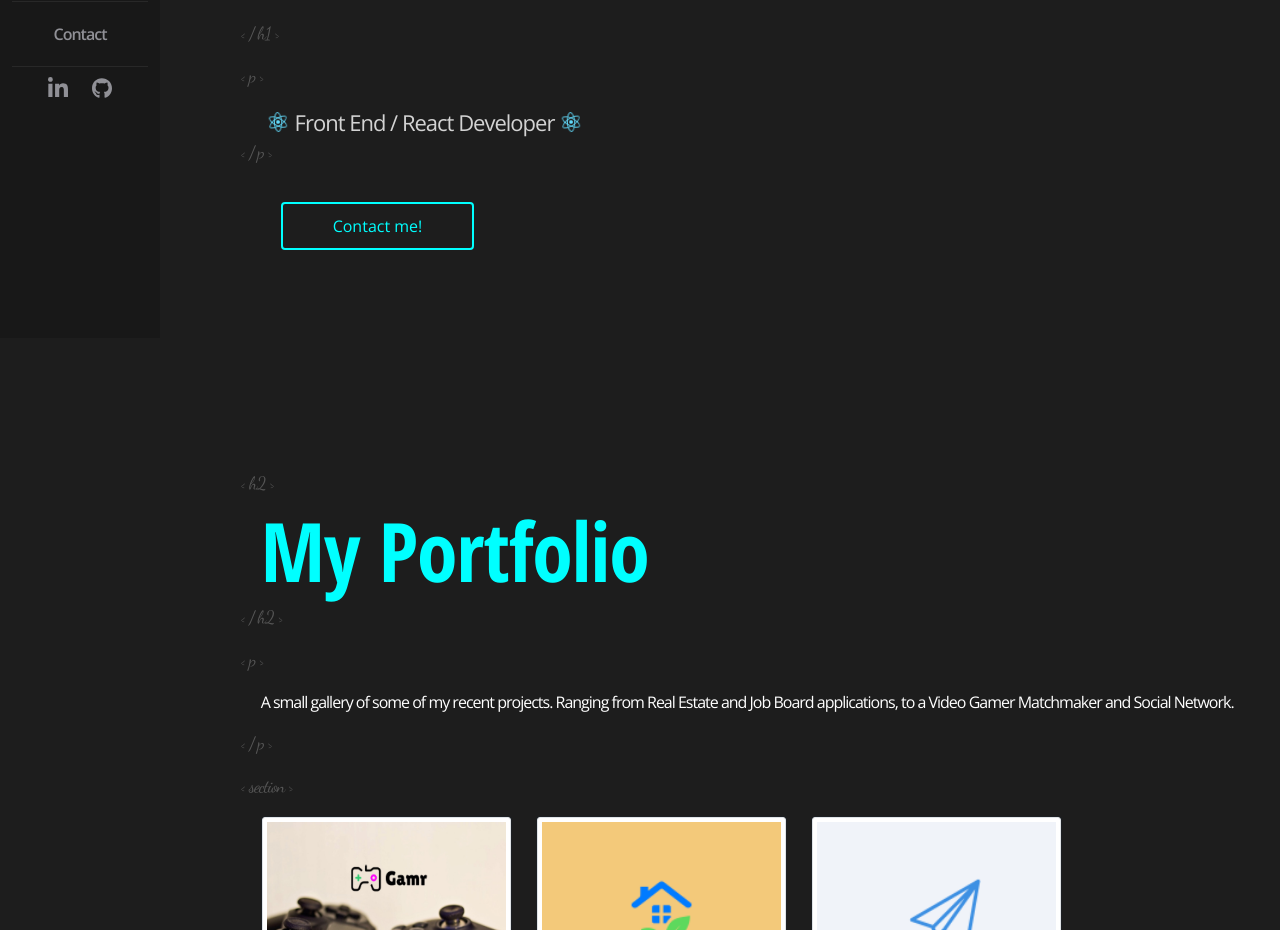
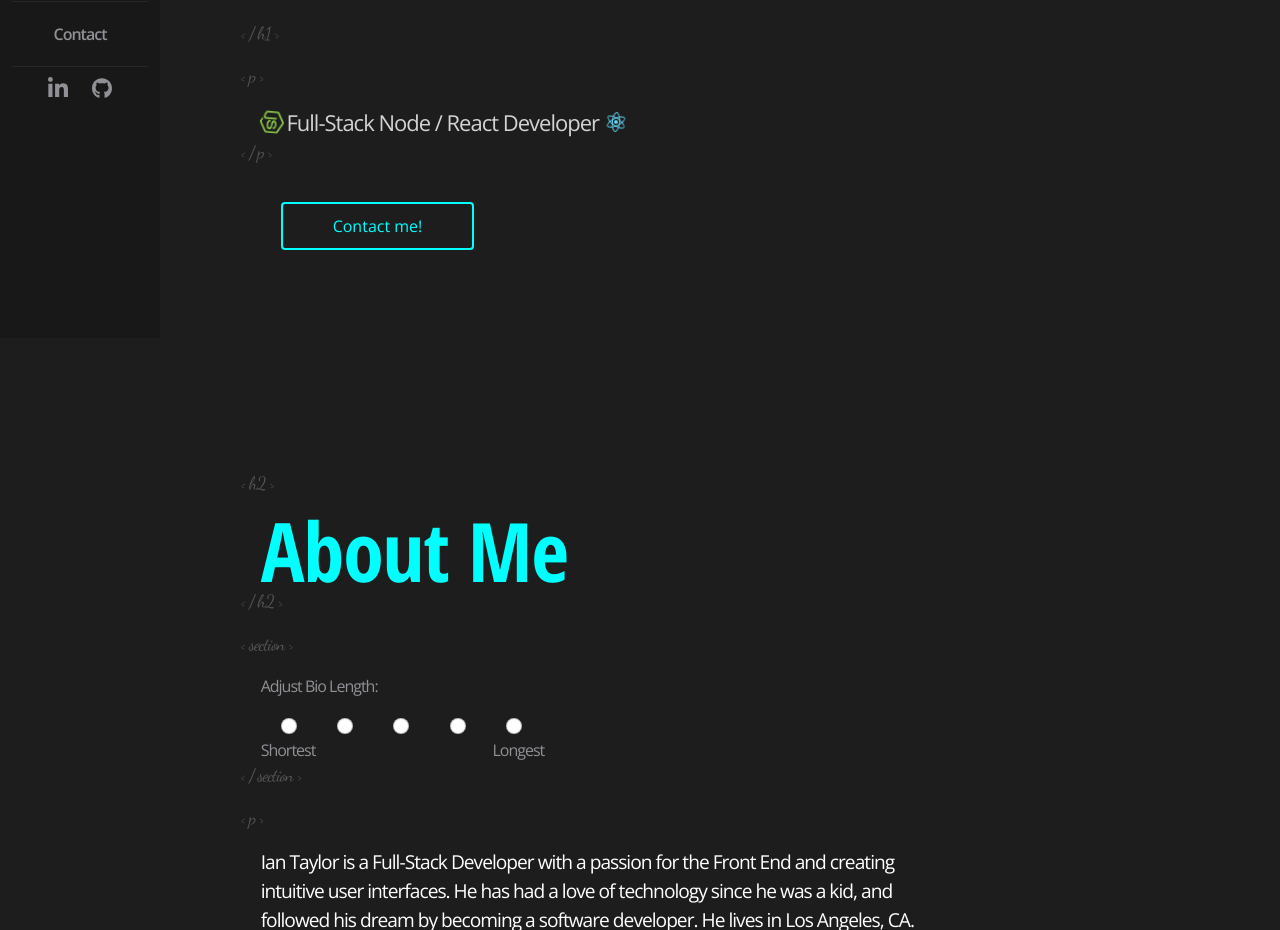
Before and after one commit to iTaylorCodes/portfolio, a React (Create React App) app: page / in a window 1280 px wide. Shown: the part 462-1392 px from the top of the page. Built offline with nearby package versions, Linux system fonts and the light colour scheme; a web font is replaced by a local one.

Commit message:
Setup About section

```diff
--- a/src/App.js
+++ b/src/App.js
@@ -19,11 +19,11 @@ function App() {
           <section id="intro">
             <Introduction />
           </section>
+          <section id="about">
+            <About />
+          </section>
           <section id="projects">
             <Projects />
-          </section>
-          <section id="about">
-            <About />
           </section>
           <section id="skills">
             <Skills />
--- a/src/components/About.js
+++ b/src/components/About.js
@@ -1,12 +1,97 @@
+import { useState } from "react";
+import "../stylesheets/About.css";
+
 const About = () => {
+  const [bioLength, setBioLength] = useState(3);
+
+  const bio = {
+    1: "Ian Taylor follows his dreams.",
+    2: "Ian Taylor is a Full-Stack Developer with a passion for the Front End and creating intuitive user interfaces. He loves tech and follows his dreams.",
+    3: "Ian Taylor is a Full-Stack Developer with a passion for the Front End and creating intuitive user interfaces. He has had a love of technology since he was a kid, and followed his dream by becoming a software developer. He lives in Los Angeles, CA.",
+    4: "Ian Taylor is a Full-Stack Developer with a passion for the Front End and creating intuitive user interfaces. He spent the early years of his career as a leader in the customer service industry, building successful teams by focusing on creating healthy environments through trust and transparency. Even as a child, Ian had a love of technology, and decided to follow his dreams and enter the tech industry as a software developer. He lives in Los Angeles, CA.",
+    5: "Ian Taylor is a Full-Stack Developer with a passion for the Front End and creating intuitive user interfaces. He spent the early years of his career as a leader in the customer service industry, building successful teams by focusing on creating healthy environments through trust and transparency. Even as a child, Ian had a love of technology, and decided to follow his dreams and enter the tech industry as a software developer. He favors the PERN stack becuase JavaScript is the language that keeps on giving. He lives with his husband, Joey, and dog, Oliver, in his home city of Los Angeles, California.",
+  };
+
+  const handleRadio = (e) => {
+    let length = e.target.value;
+    setBioLength(length);
+  };
+
   return (
-    <div className="About">
-      <p className="bg-tag">{"< h2 >"}</p>
-      <h2>About Me</h2>
-      <p className="bg-tag">{"< / h2 >"}</p>
-      <p className="bg-tag">{"< p >"}</p>
-      <p>My name is Ian Taylor</p>
-      <p className="bg-tag">{"< / p >"}</p>
+    <div className="About row">
+      <div className="col-11 col-md-10 col-xl-8 transition-width">
+        <p className="bg-tag">{"< h2 >"}</p>
+        <h2>About Me</h2>
+        <p className="bg-tag">{"< / h2 >"}</p>
+        <p className="bg-tag">{"< section >"}</p>
+        <div className="About-bio-adjuster">
+          <p>Adjust Bio Length:</p>
+          <div className="row ms-2" onChange={handleRadio}>
+            <div className="col-1">
+              <input
+                id="bio-1"
+                type="radio"
+                name="bioLength"
+                value="1"
+                className="form-check-input"
+              />
+            </div>
+            <div className="col-1">
+              <input
+                id="bio-2"
+                type="radio"
+                name="bioLength"
+                value="2"
+                className="form-check-input"
+              />
+            </div>
+            <div className="col-1">
+              <input
+                id="bio-3"
+                type="radio"
+                name="bioLength"
+                value="3"
+                className="form-check-input"
+              />
+            </div>
+            <div className="col-1">
+              <input
+                id="bio-4"
+                type="radio"
+                name="bioLength"
+                value="4"
+                className="form-check-input"
+              />
+            </div>
+            <div className="col-1">
+              <input
+                id="bio-5"
+                type="radio"
+                name="bioLength"
+                value="5"
+                className="form-check-input"
+              />
+            </div>
+          </div>
+
+          <div className="row">
+            <div className="col-4">
+              <label htmlFor="bio-1" className="form-check-label">
+                Shortest
+              </label>
+            </div>
+            <div className="col-4">
+              <label htmlFor="bio-5" className="form-check-label">
+                Longest
+              </label>
+            </div>
+          </div>
+        </div>
+        <p className="bg-tag">{"< / section >"}</p>
+        <p className="bg-tag">{"< p >"}</p>
+        <p className="About-bio">{bio[bioLength]}</p>
+        <p className="bg-tag">{"< / p >"}</p>
+      </div>
     </div>
   );
 };
--- a/src/components/Contact.js
+++ b/src/components/Contact.js
@@ -35,7 +35,8 @@ const Contact = () => {
   };
 
   return (
-    <div className="Contact">
+    <div className="Contact row">
+      <div className="col-md-10 col-xl-8 transition-width">
         <div className="Contact-header">
           <p className="bg-tag">{"< h2 >"}</p>
 
@@ -56,7 +57,11 @@ const Contact = () => {
           <p className="bg-tag">{"< / p >"}</p>
         </div>
 
-      <form className="Contact-form" autoComplete="off" onSubmit={handleSubmit}>
+        <form
+          className="Contact-form"
+          autoComplete="off"
+          onSubmit={handleSubmit}
+        >
           <p className="bg-tag">{"< form >"}</p>
 
           <ul>
@@ -102,6 +107,7 @@ const Contact = () => {
           <p className="bg-tag">{"< / form >"}</p>
         </form>
       </div>
+    </div>
   );
 };
 
--- a/src/components/Introduction.js
+++ b/src/components/Introduction.js
@@ -1,6 +1,7 @@
 import "../stylesheets/Introduction.css";
 import iTLogo from "../logos/iT-logo.png";
 import reactLogo from "../logos/react-logo.svg";
+import nodeLogo from "../logos/nodejs-logo.svg";
 
 const Introduction = () => {
   return (
@@ -49,9 +50,9 @@ const Introduction = () => {
       <p className="bg-tag">{"< / h1 >"}</p>
       <p className="bg-tag">{"< p >"}</p>
       <div className="Intro-description">
-        <img src={reactLogo} className="React-logo" />
-        Front End / React Developer
-        <img src={reactLogo} className="React-logo" />
+        <img src={nodeLogo} className="tech-logo me-1" />
+        Full-Stack Node / React Developer
+        <img src={reactLogo} className="tech-logo" />
       </div>
       <p className="bg-tag">{"< / p >"}</p>
       <div className="Intro-contact-me">
--- a/src/components/Navbar.js
+++ b/src/components/Navbar.js
@@ -15,12 +15,13 @@ const Navbar = () => {
         <a href="#about" className="nav-link section-link animate-link">
           About
         </a>
+        <a href="#projects" className="nav-link section-link animate-link">
+          Projects
+        </a>
         <a href="#skills" className="nav-link section-link animate-link">
           Skills
         </a>
-        <a href="#projects" className="nav-link section-link animate-link">
-          Projects
-        </a>
+
         <a href="#contact" className="nav-link section-link animate-link">
           Contact
         </a>
--- a/src/components/Projects.js
+++ b/src/components/Projects.js
@@ -43,7 +43,7 @@ const Projects = () => {
       <h2 className="mb-3">My Portfolio</h2>
       <p className="bg-tag">{"< / h2 >"}</p>
       <p className="bg-tag">{"< p >"}</p>
-      <p>
+      <p className="Projects-info">
         A small gallery of some of my recent projects. Ranging from Real Estate
         and Job Board applications, to a Video Gamer Matchmaker and Social
         Network.
@@ -51,7 +51,7 @@ const Projects = () => {
       <p className="bg-tag">{"< / p >"}</p>
 
       <p className="bg-tag">{"< section >"}</p>
-      <div className="row">{projectComps}</div>
+      <div className="Projects-projects row">{projectComps}</div>
       <p className="bg-tag">{"< / section >"}</p>
     </div>
   );
--- a/src/components/Skills.js
+++ b/src/components/Skills.js
@@ -1,9 +1,11 @@
 const Skills = () => {
   return (
-    <div className="Skills">
-      <p className="bg-tag">{"< h2 >"}</p>
-      <h2>My Skills</h2>
-      <p className="bg-tag">{"< / h2 >"}</p>
+    <div className="Skills row">
+      <div className="col-11 col-md-10 col-xl-8 transition-width">
+        <p className="bg-tag">{"< h2 >"}</p>
+        <h2>My Skills</h2>
+        <p className="bg-tag">{"< / h2 >"}</p>
+      </div>
     </div>
   );
 };
--- /dev/null
+++ b/src/stylesheets/About.css
@@ -0,0 +1,7 @@
+.About-bio-adjuster {
+  color: #909096;
+}
+
+.About-bio {
+  font-size: larger;
+}
--- a/src/stylesheets/App.css
+++ b/src/stylesheets/App.css
@@ -38,6 +38,8 @@
   color: cyan;
 }
 
+/* Background HTML Tag styles */
+
 .bg-tag {
   font-family: Dancing Script, cursive;
   color: rgb(85, 85, 85);
@@ -45,6 +47,7 @@
   font-weight: 300;
   margin-left: -20px;
   user-select: none;
+  transition: 0.3s;
 }
 
 .bg-tag-body {
@@ -56,6 +59,7 @@
   margin-top: 1px;
   margin-bottom: 1px;
   user-select: none;
+  transition: 0.4s;
 }
 
 .bg-tag-html {
@@ -67,6 +71,7 @@
   margin-top: 1px;
   margin-bottom: 1px;
   user-select: none;
+  transition: 0.5s;
 }
 
 .animate-char:hover {
@@ -137,3 +142,9 @@
     transform: none;
   }
 }
+
+/* Controls smooth size transitions */
+
+.transition-width {
+  transition: width 1s ease-out;
+}
--- a/src/stylesheets/Introduction.css
+++ b/src/stylesheets/Introduction.css
@@ -13,7 +13,6 @@
   .Intro-header .logo {
     width: 70px;
     margin-bottom: 20px;
-    transition: 0.3s;
   }
 }
 
@@ -21,7 +20,6 @@
   .Intro-header .logo {
     width: 60px;
     margin-bottom: 15px;
-    transition: 0.3s;
   }
 }
 
@@ -33,6 +31,10 @@
 
 .Intro-header {
   margin: 25px 0;
+}
+
+.Intro-header .logo {
+  transition: 0.3s;
 }
 
 .Intro-header h1 {
@@ -48,18 +50,18 @@
   color: lightgray;
 }
 
-/* React Logo Animation */
+/* Tech Logo Animation */
 
-.React-logo {
+.tech-logo {
   height: 3vmin;
 }
 
-.React-logo:hover {
+.tech-logo:hover {
   animation: react-logo-spin infinite 1s linear;
 }
 
 @media (prefers-reduced-motion: no-preference) {
-  .React-logo {
+  .tech-logo {
     animation: react-logo-spin infinite 5s linear;
   }
 }
--- a/src/stylesheets/Navbar.css
+++ b/src/stylesheets/Navbar.css
@@ -3,41 +3,38 @@
 @media (max-width: 900px) {
   #Navbar-main {
     width: 7.5rem;
-    transition: 0.8s;
   }
 }
 
 @media (max-width: 690px) {
   .bg-tag {
     margin-left: -5px;
-    transition: 0.8s;
   }
   .bg-tag-body {
     margin-left: -10px;
-    transition: 0.8s;
   }
   .bg-tag-html {
     margin-left: -15px;
-    transition: 0.8s;
   }
 }
 
 @media (max-width: 500px) {
   .bg-tag {
     margin-left: 0px;
-    transition: 0.8s;
   }
   .bg-tag-body {
     margin-left: -5px;
-    transition: 0.8s;
   }
   .bg-tag-html {
     margin-left: -10px;
-    transition: 0.8s;
   }
 }
 
 /* Navbar styles */
+
+#Navbar-main {
+  transition: 0.8s;
+}
 
 .Navbar {
   background-color: #181818;
--- a/src/stylesheets/Projects.css
+++ b/src/stylesheets/Projects.css
@@ -1,3 +1,15 @@
+@media (max-width: 686px) {
+  .Projects-projects {
+    margin-left: 100px;
+  }
+}
+
+@media (max-width: 650px) {
+  .Projects-projects {
+    margin-left: 50px;
+  }
+}
+
 #Project-text:hover {
   opacity: 1;
   transition: 0.8s;
@@ -16,3 +28,11 @@
   width: 275px;
   height: 275px;
 }
+
+.Projects-info {
+  font-size: large;
+}
+
+.Projects-projects {
+  transition: 0.4s;
+}
```
Also changed, not shown: src/logos/nodejs-logo.svg (added). Lines whose indentation alone changed are shown as unchanged.
